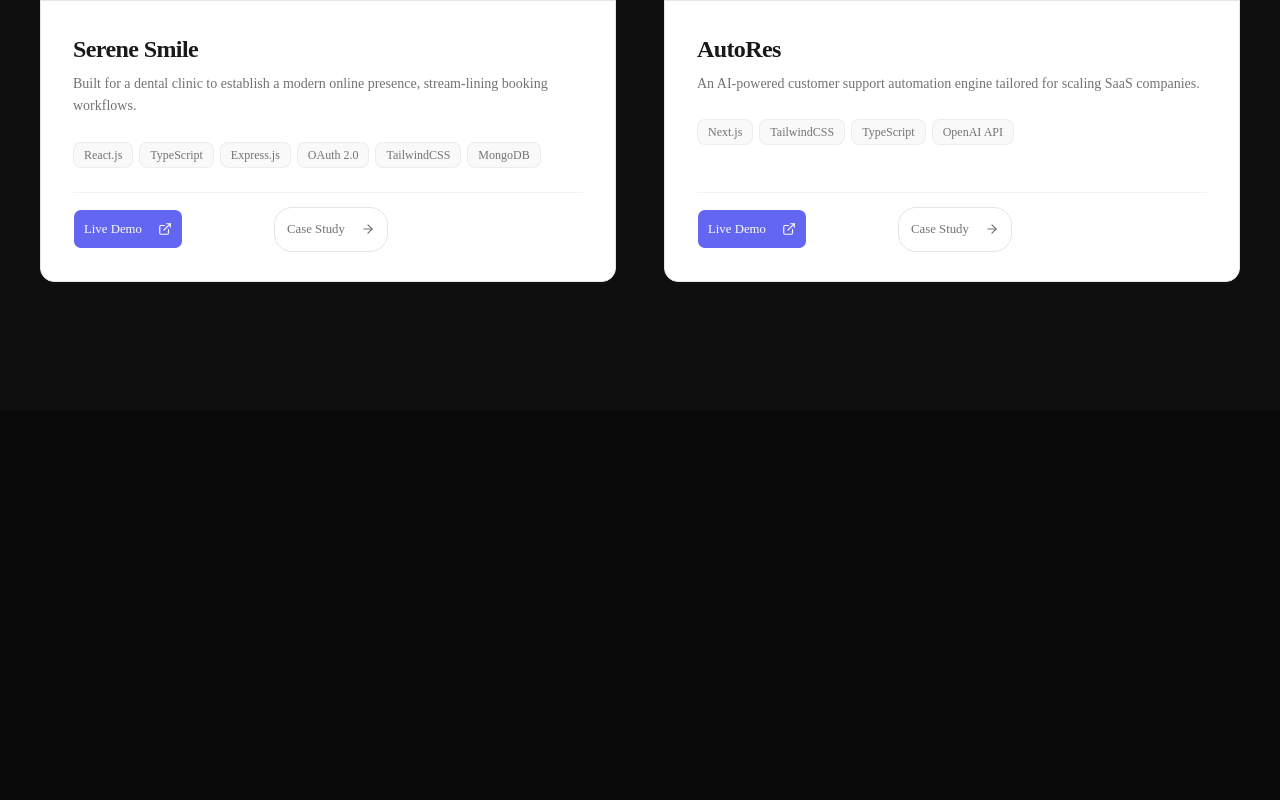
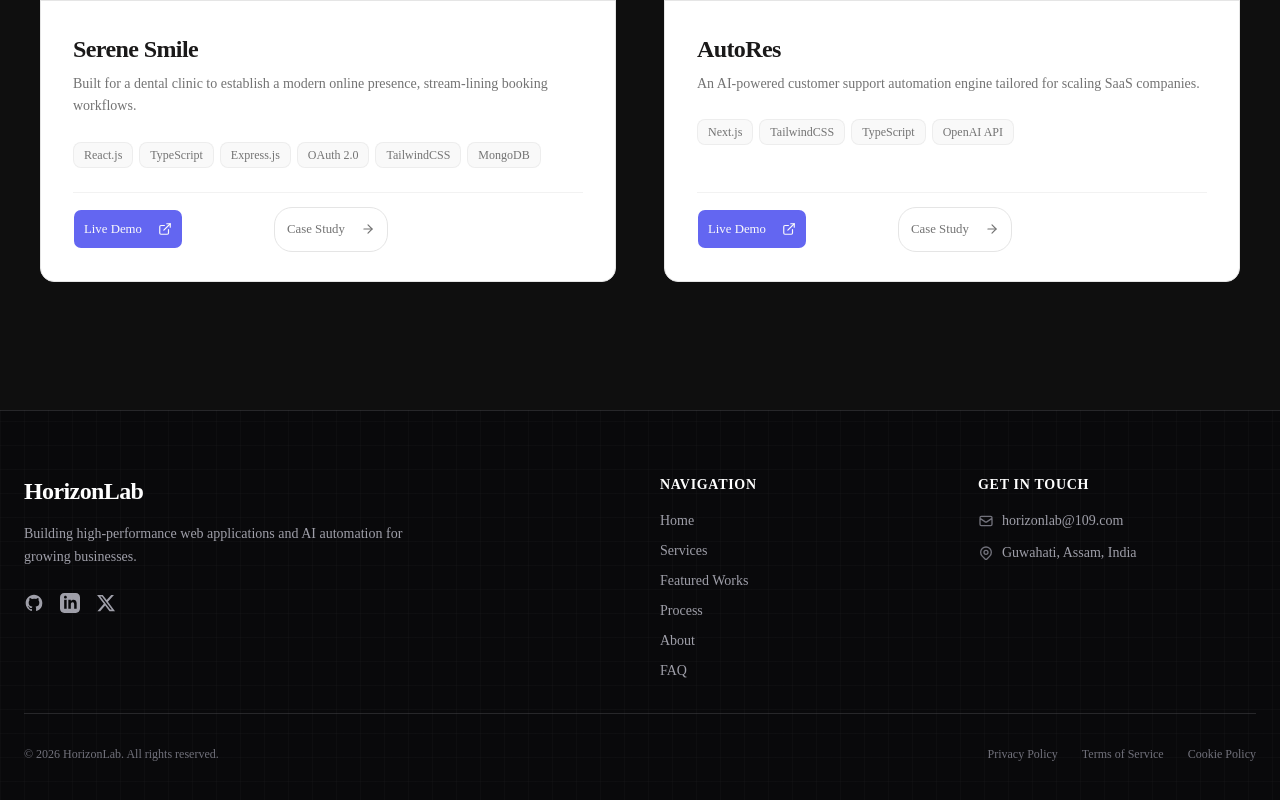
Before and after one commit to RakeshPegu/Horizon, a Next.js app: page / in a window 1280 px wide. Shown: the part 6243-7043 px from the top of the page. Before the commit the page ends 6653 px from the top, so only its background shows below. Built offline with nearby package versions, Linux system fonts and the light colour scheme; no server answers.

Commit message:
added footer section

```diff
--- a/app/layout.tsx
+++ b/app/layout.tsx
@@ -5,6 +5,7 @@ import {MessageCircle} from 'lucide-react'
 import "./globals.css";
 import Navbar from "./layout/Navbar";
 import ClientLayout from "./clientLayout";
+import Footer from "./layout/Footer";
 
 const geistSans = Geist({
   variable: "--font-geist-sans",
@@ -54,6 +55,7 @@ export default function RootLayout({
               </div>
                {children}
             </main>
+            <Footer/>
           </div>
           </ClientLayout>
         </ClerkProvider>
--- /dev/null
+++ b/app/layout/Footer.tsx
@@ -0,0 +1,184 @@
+import React from "react";
+
+export default function Footer() {
+  const footerData = {
+    brand: {
+      name: "HorizonLab",
+      tagline:
+        "Building high-performance web applications and AI automation for growing businesses.",
+      socials: [
+        {
+          name: "GitHub",
+          url: "https://github.com",
+          icon: (
+            <svg className="w-5 h-5" fill="currentColor" viewBox="0 0 24 24">
+              <path fillRule="evenodd" clipRule="evenodd" d="M12 2C6.477 2 2 6.484 2 12.017c0 4.425 2.865 8.18 6.839 9.504.5.092.682-.217.682-.483 0-.237-.008-.868-.013-1.703-2.782.605-3.369-1.343-3.369-1.343-.454-1.158-1.11-1.466-1.11-1.466-.908-.62.069-.608.069-.608 1.003.07 1.53 1.032 1.53 1.032.892 1.53 2.341 1.088 2.91.832.092-.647.35-1.088.636-1.338-2.22-.253-4.555-1.113-4.555-4.951 0-1.093.39-1.988 1.029-2.688-.103-.253-.446-1.272.098-2.65 0 0 .84-.27 2.75 1.026A9.564 9.564 0 0112 6.844c.85.004 1.705.115 2.504.337 1.909-1.296 2.747-1.027 2.747-1.027.546 1.379.202 2.398.1 2.651.64.7 1.028 1.595 1.028 2.688 0 3.848-2.339 4.695-4.566 4.943.359.309.678.92.678 1.855 0 1.338-.012 2.419-.012 2.747 0 .268.18.58.688.482A10.019 10.019 0 0022 12.017C22 6.484 17.522 2 12 2z" />
+            </svg>
+          ),
+        },
+        {
+          name: "LinkedIn",
+          url: "https://linkedin.com",
+          icon: (
+            <svg className="w-5 h-5" fill="currentColor" viewBox="0 0 24 24">
+              <path d="M19 0h-14c-2.761 0-5 2.239-5 5v14c0 2.761 2.239 5 5 5h14c2.762 0 5-2.239 5-5v-14c0-2.761-2.238-5-5-5zm-11 19h-3v-11h3v11zm-1.5-12.268c-.966 0-1.75-.79-1.75-1.764s.784-1.764 1.75-1.764 1.75.79 1.75 1.764-.783 1.764-1.75 1.764zm13.5 12.268h-3v-5.604c0-3.368-4-3.113-4 0v5.604h-3v-11h3v1.765c1.396-2.586 7-2.777 7 2.476v6.759z" />
+            </svg>
+          ),
+        },
+        {
+          name: "Twitter",
+          url: "https://x.com",
+          icon: (
+            <svg className="w-5 h-5" fill="currentColor" viewBox="0 0 24 24">
+              <path d="M18.244 2.25h3.308l-7.227 8.26 8.502 11.24H16.17l-5.214-6.817L4.99 21.75H1.68l7.73-8.835L1.254 2.25H8.08l4.713 6.231zm-1.161 17.52h1.833L7.084 4.126H5.117z" />
+            </svg>
+          ),
+        },
+      ],
+    },
+    navigation: [
+      { name: "Home", id: "home" },
+      { name: "Services", id: "service" },
+      { name: "Featured Works", id: "portfolio" },
+      { name: "Process", id: "process" },
+      { name: "About", id: "about" },
+      { name: "FAQ", id: "faq" },
+    ],
+    legal: [
+      { name: "Privacy Policy", path: "/privacy-policy" },
+      { name: "Terms of Service", path: "/terms" },
+      { name: "Cookie Policy", path: "/cookie-policy" },
+    ],
+    contact: {
+      email: "horizonlab@109.com",
+      location: "Guwahati, Assam, India",
+    },
+    copyright: `© ${new Date().getFullYear()} HorizonLab. All rights reserved.`,
+  };
+
+  return (
+    <footer className="bg-zinc-950 text-zinc-300 border-t border-zinc-800 font-sans">
+      <div className="max-w-7xl mx-auto px-6 py-12 lg:py-16">
+        {/* Top Section: Branding, Links, Contact */}
+        <div className="grid grid-cols-1 md:grid-cols-2 lg:grid-cols-4 gap-10">
+
+          {/* Column 1: Brand & Tagline */}
+          <div className="lg:col-span-2 space-y-4">
+            <span className="text-2xl font-bold tracking-tight text-white block">
+              {footerData.brand.name}
+            </span>
+            <p className="text-zinc-400 text-sm leading-relaxed max-w-sm">
+              {footerData.brand.tagline}
+            </p>
+            {/* Social Links */}
+            <div className="flex items-center space-x-4 pt-2">
+              {footerData.brand.socials.map((social) => (
+                <a
+                  key={social.name}
+                  href={social.url}
+                  target="_blank"
+                  rel="noreferrer"
+                  aria-label={social.name}
+                  className="text-zinc-400 hover:text-white transition-colors duration-200"
+                >
+                  {social.icon}
+                </a>
+              ))}
+            </div>
+          </div>
+
+          {/* Column 2: Navigation Links */}
+          <div className="space-y-4">
+            <h4 className="text-sm font-semibold uppercase tracking-wider text-white">
+              Navigation
+            </h4>
+            <ul className="space-y-2.5 text-sm">
+              {footerData.navigation.map((item) => (
+                <li key={item.id}>
+                  <a
+                    href={`#${item.id}`}
+                    className="text-zinc-400 hover:text-white transition-colors duration-200"
+                  >
+                    {item.name}
+                  </a>
+                </li>
+              ))}
+            </ul>
+          </div>
+
+          {/* Column 3: Contact Info */}
+          <div className="space-y-4">
+            <h4 className="text-sm font-semibold uppercase tracking-wider text-white">
+              Get in Touch
+            </h4>
+            <ul className="space-y-3 text-sm text-zinc-400">
+              <li className="flex items-center space-x-2">
+                <svg
+                  className="w-4 h-4 text-zinc-500 shrink-0"
+                  fill="none"
+                  stroke="currentColor"
+                  viewBox="0 0 24 24"
+                >
+                  <path
+                    strokeLinecap="round"
+                    strokeLinejoin="round"
+                    strokeWidth={2}
+                    d="M3 8l7.89 5.26a2 2 0 002.22 0L21 8M5 19h14a2 2 0 002-2V7a2 2 0 00-2-2H5a2 2 0 00-2 2v10a2 2 0 002 2z"
+                  />
+                </svg>
+                <a
+                  href={`mailto:${footerData.contact.email}`}
+                  className="hover:text-white transition-colors duration-200"
+                >
+                  {footerData.contact.email}
+                </a>
+              </li>
+              <li className="flex items-start space-x-2">
+                <svg
+                  className="w-4 h-4 text-zinc-500 shrink-0 mt-0.5"
+                  fill="none"
+                  stroke="currentColor"
+                  viewBox="0 0 24 24"
+                >
+                  <path
+                    strokeLinecap="round"
+                    strokeLinejoin="round"
+                    strokeWidth={2}
+                    d="M17.657 16.657L13.414 20.9a1.998 1.998 0 01-2.827 0l-4.244-4.243a8 8 0 1111.314 0z"
+                  />
+                  <path
+                    strokeLinecap="round"
+                    strokeLinejoin="round"
+                    strokeWidth={2}
+                    d="M15 11a3 3 0 11-6 0 3 3 0 016 0z"
+                  />
+                </svg>
+                <span>{footerData.contact.location}</span>
+              </li>
+            </ul>
+          </div>
+
+        </div>
+
+        {/* Divider */}
+        <div className="border-t border-zinc-800 my-8" />
+
+        {/* Bottom Section: Copyright & Legal */}
+        <div className="flex flex-col md:flex-row items-center justify-between text-xs text-zinc-500 space-y-4 md:space-y-0">
+          <p>{footerData.copyright}</p>
+          <div className="flex flex-wrap justify-center gap-6">
+            {footerData.legal.map((link, index) => (
+              <a
+                key={index}
+                href={link.path}
+                className="hover:text-zinc-300 transition-colors duration-200"
+              >
+                {link.name}
+              </a>
+            ))}
+          </div>
+        </div>
+      </div>
+    </footer>
+  );
+}
```
